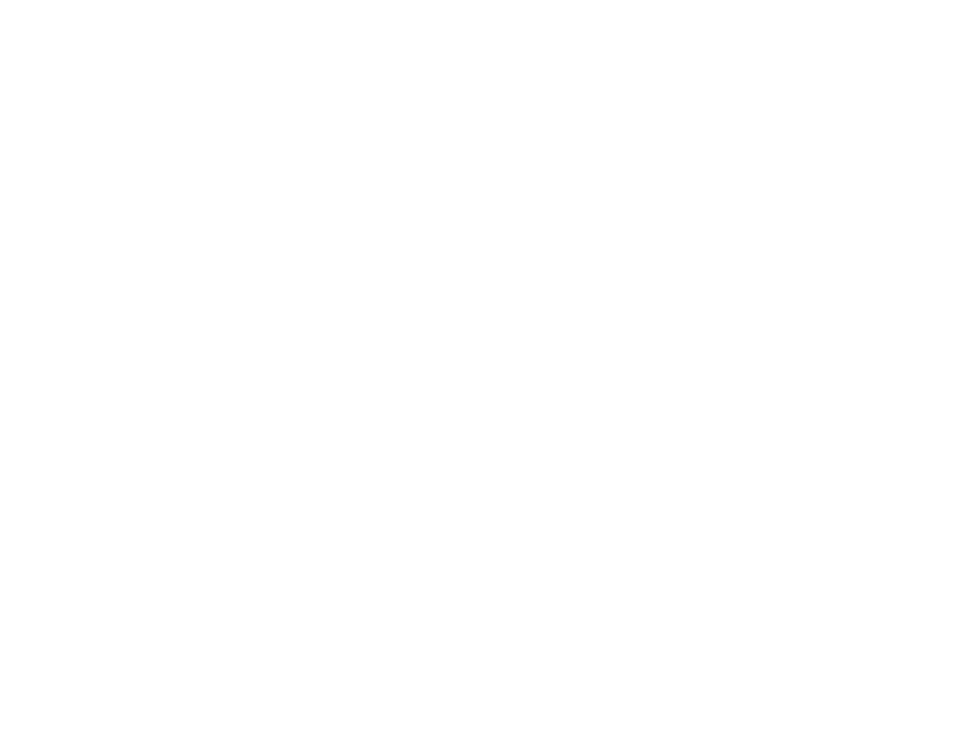
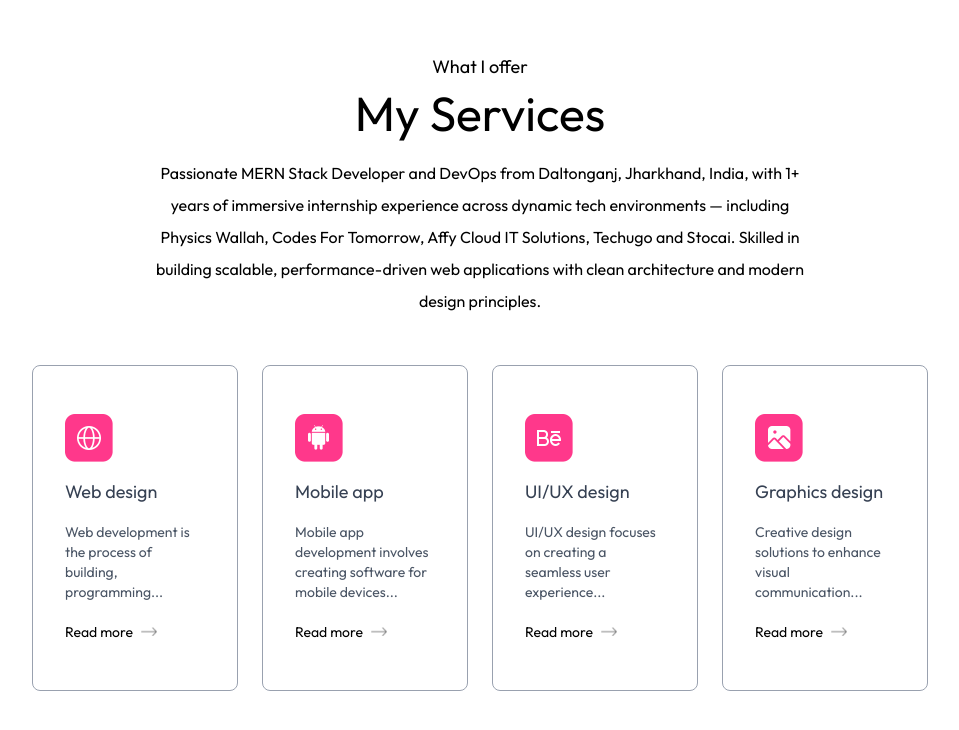
Before and after one commit to abhiraj100/Portfolio-using-Next.js, a Next.js app: page / in a window 1280 px wide. Shown: the part 1692-2422 px from the top of the page, without its empty margins (160-1119 px from the left). Before the commit the page ends 1705 px from the top, so only its background shows below. Built offline with nearby package versions, Linux system fonts and the light colour scheme; a web font is replaced by a local one.

Commit message:
Services section is completed

```diff
--- a/app/components/Header.jsx
+++ b/app/components/Header.jsx
@@ -5,7 +5,7 @@
 const Header = () => {
   return (
     <div className="w-11/12 max-w-5xl text-center mx-auto h-screen flex flex-col items-center justify-center gap-4">
-      <div>
+      <div className="mt-40 sm:mt-20">
         <Image src={assets.profile_img} alt="" className="rounded-full w-32" />
       </div>
       <h3 className="flex items-end gap-2 text-xl md:text-2xl mb-3 font-ovo">
--- a/app/components/Navbar.jsx
+++ b/app/components/Navbar.jsx
@@ -1,8 +1,9 @@
 import { assets } from "@/assets/assets";
 import Image from "next/image";
-import React, { useRef } from "react";
+import React, { useEffect, useRef, useState } from "react";
 
 const Navbar = () => {
+  const [isScroll, setIsScroll] = useState(false);
   const sideMenuRef = useRef();
 
   const openMenu = () => {
@@ -13,12 +14,26 @@
     sideMenuRef.current.style.transform = "translateX(16rem)";
   };
 
+  useEffect(() => {
+    window.addEventListener("scroll", () => {
+      if (scrollY > 50) {
+        setIsScroll(true);
+      } else {
+        setIsScroll(false);
+      }
+    });
+  }, []);
+
   return (
     <>
       <div className="fixed top-0 right-0 w-11/12 -z-10 translate-y-[-80%]">
         <Image src={assets.header_bg_color} alt="bg" className="w-full" />
       </div>
-      <nav className="w-full fixed px-5 lg:px-8 xl:px-[8%] py-4 flex items-center justify-between z-50">
+      <nav
+        className={`w-full fixed px-5 lg:px-8 xl:px-[8%] py-4 flex items-center justify-between z-50 ${
+          isScroll ? "bg-white/50 bg-opacity-50 backdrop-blur-lg shadow-sm" : ""
+        }`}
+      >
         <a href="#top">
           <Image
             src={assets.logo}
@@ -27,7 +42,11 @@
           />
         </a>
 
-        <ul className="hidden md:flex items-center gap-6 lg:gap-8 rounded-full px-12 py-3 bg-white/[50%] shadow-sm">
+        <ul
+          className={`hidden md:flex items-center gap-6 lg:gap-8 rounded-full px-12 py-3 ${
+            isScroll ? "" : "bg-white/[50%] shadow-sm"
+          } `}
+        >
           <li>
             <a href="#top" className="font-ovo">
               Home
--- /dev/null
+++ b/app/components/Services.jsx
@@ -0,0 +1,40 @@
+import { assets, serviceData } from "@/assets/assets";
+import Image from "next/image";
+import React from "react";
+
+const Services = () => {
+  return (
+    <div id="services" className="w-full px-[15%] py-10 scroll-mt-20">
+      <h4 className="text-center mb-2 text-lg font-ovo">What I offer</h4>
+      <h2 className="text-center text-5xl font-ovo">My Services</h2>
+
+      <p className="text-center max-w-2xl mx-auto mt-5 mb-12 font-ovo">
+        Passionate MERN Stack Developer and DevOps from Daltonganj, Jharkhand,
+        India, with 1+ years of immersive internship experience across dynamic
+        tech environments — including Physics Wallah, Codes For Tomorrow, Affy
+        Cloud IT Solutions, Techugo and Stocai. Skilled in building scalable,
+        performance-driven web applications with clean architecture and modern
+        design principles.
+      </p>
+
+      <div className="grid grid-cols-1 sm:grid-cols-2 md:grid-cols-3 lg:grid-cols-4 grid-cols-auto gap-6 my-10">
+        {serviceData.map(({ icon, title, description, link }, index) => (
+          <div
+            key={index}
+            className="border border-gray-400 rounded-lg px-8 py-12 hover:shadow-[4px_4px_0_#000] hover:shadow-black cursor-pointer hover:bg-[#fcf4ff] hover:bg-lightHover hover:-translate-y-2 duration-500"
+          >
+            <Image src={icon} alt="" className="w-12" />
+            <h3 className="text-lg my-4 text-gray-700">{title}</h3>
+            <p className="text-sm text-gray-600 leading-5">{description}</p>
+            <a href={link} className="flex items-center gap-2 text-sm mt-5">
+              Read more{" "}
+              <Image src={assets.right_arrow} alt="" className="w-4" />{" "}
+            </a>
+          </div>
+        ))}
+      </div>
+    </div>
+  );
+};
+
+export default Services;
--- a/app/page.js
+++ b/app/page.js
@@ -3,6 +3,7 @@
 import About from "./components/About";
 import Header from "./components/Header";
 import Navbar from "./components/Navbar";
+import Services from "./components/Services";
 
 export default function Home() {
   return (
@@ -10,6 +11,7 @@
       <Navbar />
       <Header />
       <About />
+      <Services />
     </>
   );
 }
--- a/tailwind.config.mjs
+++ b/tailwind.config.mjs
@@ -23,6 +23,9 @@
         black: "4px 4px 0 #000",
         white: "4px 4px 0 #fff",
       },
+      gridTemplateColumns: {
+        auto: "repeat(auto-fit, minmax(200px, 1fr))",
+      },
     },
   },
   plugins: [],
```
Also changed, not shown: assets/profile-img.png.
